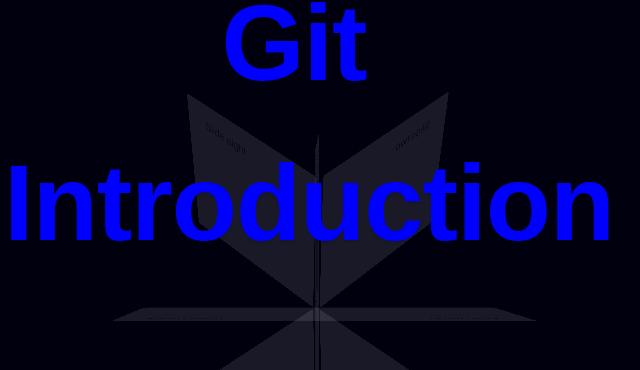
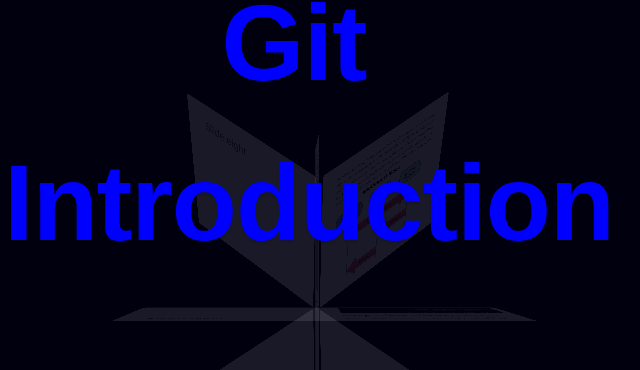
Before and after one commit to IranGit/Git-Introduction, a plain HTML site: page index.html in a window 1280 px wide. Shown: the part 155-525 px from the top of the page, 346-986 px from the left. Drawn offline with Linux system fonts and the light colour scheme; grey boxes are pictures that could not be loaded.

Commit message:
[this fixed #9]

```diff
--- a/index.html
+++ b/index.html
@@ -93,11 +93,31 @@
     </div>
 
     <div id="step-2" class="step" data-x="420" data-y="-70" data-z="-250" data-rotate-z="45" data-rotate-y="-45" data-rotate-order="zyx">
-        <p>Slide two</p>
+        <p style="font-size: 20px;text-align: justify; direction: RTL;">
+            راه دیگری برای دسترسی به مخزن وجود دارد
+            که به کلونینگ مشهور است.
+            درست مثل بررسی مخزن در سایر سیستم‌ها،
+            اجرای کد git clone repository URL یک کپی کامل از مخزن مورد نظر به سیستم شما منتقل خواهد کرد.
+            سپس، می‌توانید روی آن کار کرده و تغییرات دلخواه را در آن اعمال کنید. روند اعمال تغییرات ساخت تغییرات، اعمال موقت آن‌ها بدون وارد کردن در مخزن اصلی (staging)، اعمال تغییر در مخزن یا کامیت (commit) را شامل می‌شود.
+            <img src="img/stage.png">
+        </p>
     </div>
 
     <div id="step-3" class="step" data-x="700" data-y="350" data-z="-350" data-rotate-z="90" data-rotate-y="-90" data-rotate-order="zyx">
-        <p>Slide three</p>
+        <p style="font-size: 20px;text-align: justify; direction: RTL;">
+            با دستور
+            <span style="color: red">git status</span>
+            ، می‌توانید از آخرین تغییرات پروژه باخبر شوید؛ به عبارت دیگر، خواهید فهمید که چه فایل‌هایی را تغییر داده‌اید؟ آیا فایل جدیدی ساخته‌اید؟ و یا کدام فایل‌ها را حذف کرده‌اید؟
+            صرفاً اگر فایل تغییر کند به این معنی نیست که حتماً می‌خواهید کامیت هم بشود؛ این تصمیم با شما است که کدام فایل‌ها را کامیت کنید و برای این کار با دستور
+            <span style="color: red">git add filename</span>
+            به طور واضحی فایل‌های مورد نظرتان را برای کامیت شدن، مشخص می‌کنید. با این عمل، اصطلاحاً گفته می‌شود که فایل‌ها به
+            <span style="color: red">Satging Area</span>
+            اضافه شده‌اند.
+
+            کامیت، تمام تغییراتی را که با دستور git add در حالت Stage قرار داده‌اید را در برخواهد گرفت؛ برای ثبت همهٔ این تغییرات در دیتابیس گیت، باید از دستور git commit استفاده کنید که می‌تواند یک پیام کوچک در مورد تغییرات را هم با افزودن آپشن "m "message- به همراه داشته باشد (کامنت مد نظر را بایستی جایگزین واژهٔ message کرد.)
+            <img style="width: 600px;" src="img/commit.gif">
+
+        </p>
     </div>
 
     <div id="step-4" class="step" data-x="422" data-y="780" data-z="-250" data-rotate-z="135" data-rotate-y="-135" data-rotate-order="zyx">
```
Also changed, not shown: img/commit.gif (added), img/stage.png (added).
